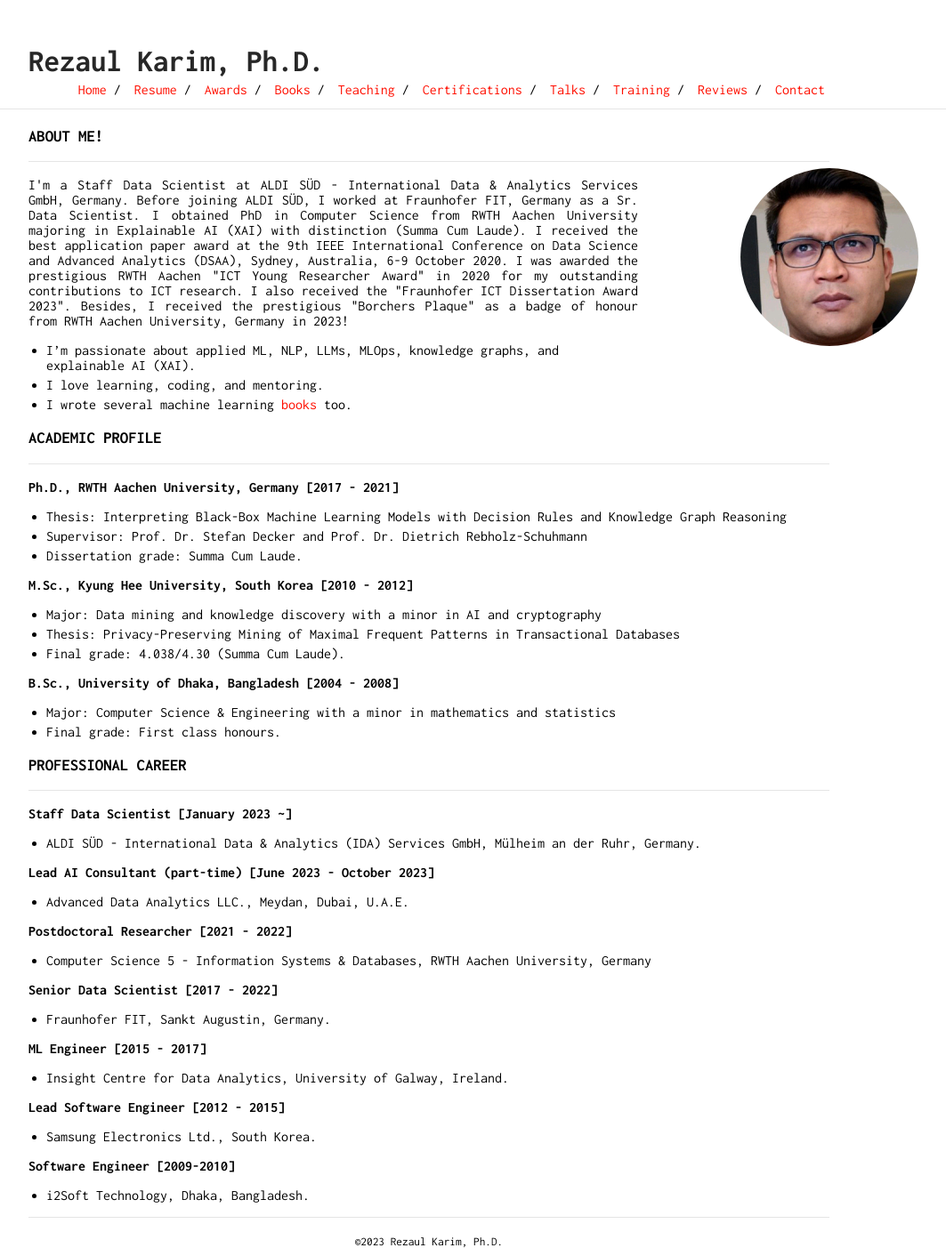
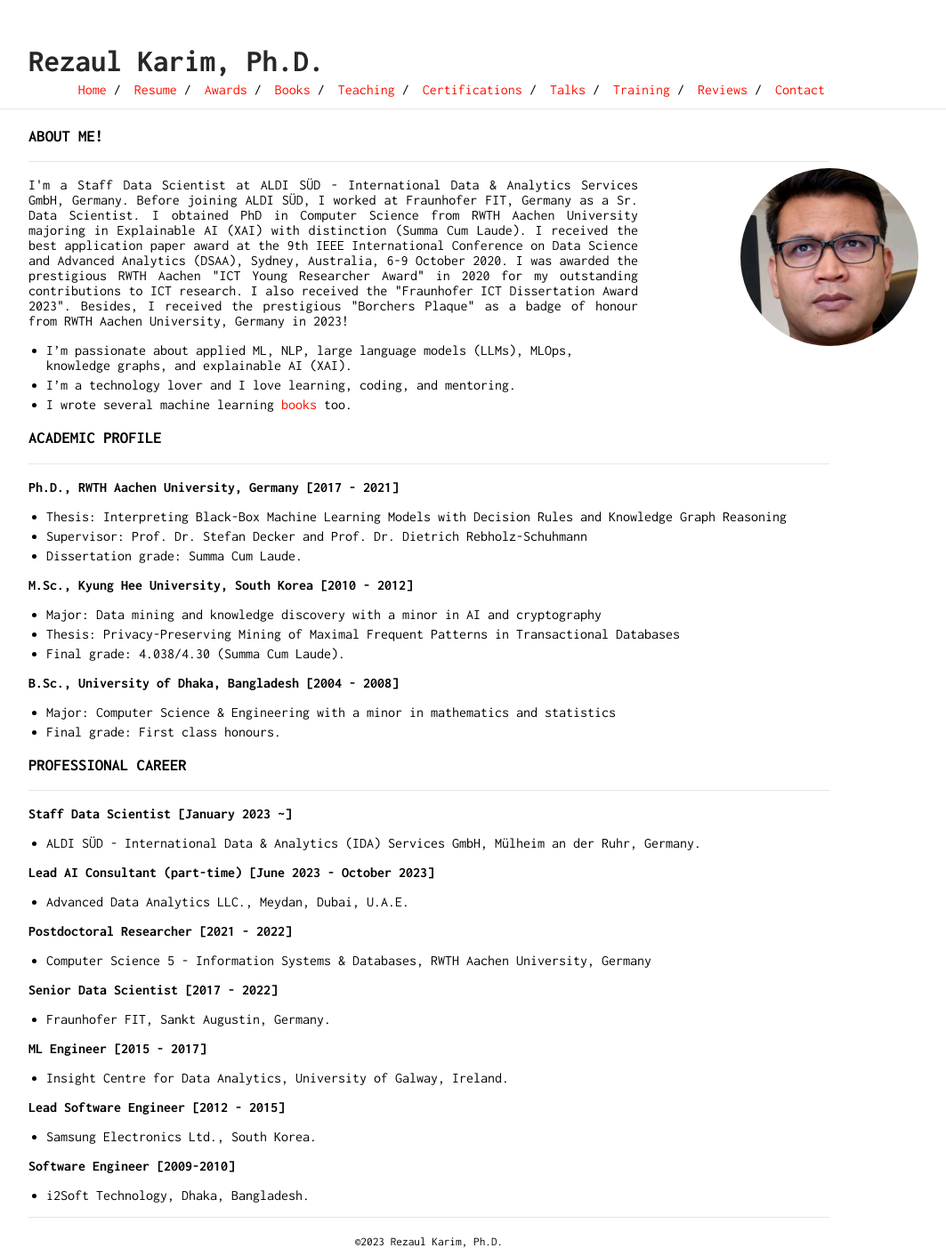
Before and after one commit to rezacsedu/rezacsedu.github.io, a Jekyll site: the page built from index.md, in a window 1280 px wide. Shown: the whole page at 89% size, without its empty margins (158-1221 px from the left). Built offline with Jekyll 4.4.1, drawn with Linux system fonts in a browser that asks for light colours; our own code applies the rules of GitHub Pages for plain Markdown files.

Commit message:
Update index.md

```diff
--- a/index.md
+++ b/index.md
@@ -4,8 +4,8 @@ ___
 
 <p style='text-align: justify;'> I'm a Staff Data Scientist at ALDI SÜD - International Data & Analytics Services GmbH, Germany. Before joining ALDI SÜD, I worked at Fraunhofer FIT, Germany as a Sr. Data Scientist. I obtained PhD in Computer Science from RWTH Aachen University majoring in Explainable AI (XAI) with distinction (Summa Cum Laude). I received the best application paper award at the 9th IEEE International Conference on Data Science and Advanced Analytics (DSAA), Sydney, Australia, 6-9 October 2020. I was awarded the prestigious RWTH Aachen "ICT Young Researcher Award" in 2020 for my outstanding contributions to ICT research. I also received the "Fraunhofer ICT Dissertation Award 2023". Besides, I received the prestigious "Borchers Plaque" as a badge of honour from RWTH Aachen University, Germany in 2023! </p>
 
-- I'm passionate about applied ML, NLP, LLMs, MLOps, knowledge graphs, and explainable AI (XAI).
-- I love learning, coding, and mentoring.
+- I'm passionate about applied ML, NLP, large language models (LLMs), MLOps, knowledge graphs, and explainable AI (XAI).
+- I'm a technology lover and I love learning, coding, and mentoring.
 - I wrote several machine learning [books](https://www.amazon.com/s?k=Md.+Rezaul+Karim&ref=nb_sb_noss) too.
 
 ### ACADEMIC PROFILE
```
